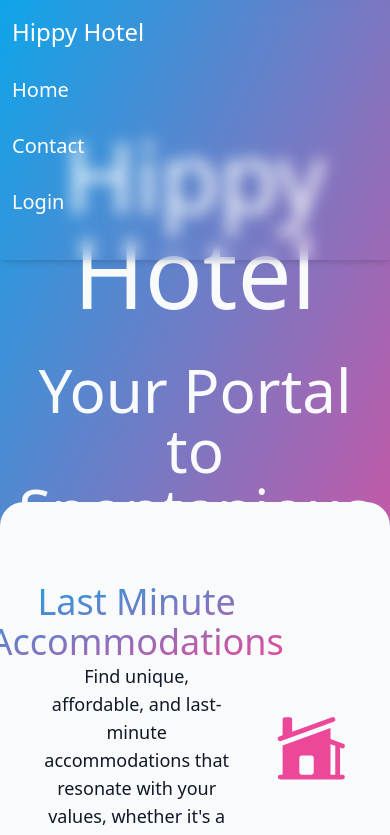
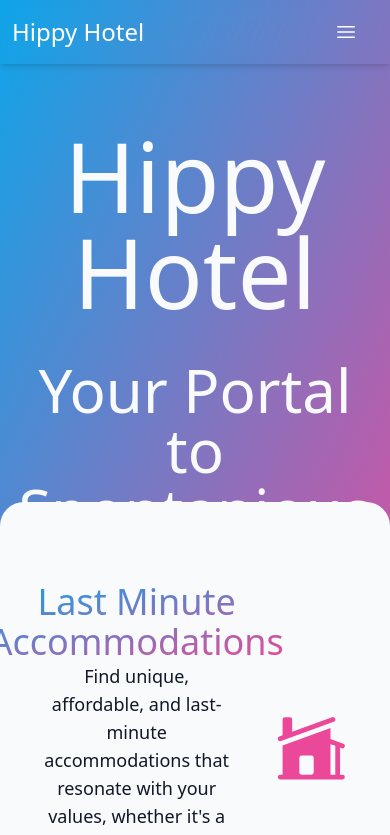
Before and after one commit to timosiu/Software-Project2023, a React (Vite) app in the folder frontend/: page / in a window 390 px wide. Shown: the top 835 px of the page. Built offline with nearby package versions, Linux system fonts and the light colour scheme.

Commit message:
initial navbar

```diff
--- a/frontend/src/navbar/Navbar.jsx
+++ b/frontend/src/navbar/Navbar.jsx
@@ -1,4 +1,9 @@
+import { useState } from "react";
+import { Bars3Icon, XMarkIcon } from "@heroicons/react/24/outline";
+
 const Navbar = () => {
+  const [menuOpen, setMenuOpen] = useState(false);
+
   const Links = [
     { name: "Home", link: "/" },
     { name: "Contact", link: "/" },
@@ -8,7 +13,7 @@ const Navbar = () => {
   return (
     <div className="shadow-md w-full fixed top-0 left-0">
       <div
-        className="md:flex items-center justify-between backdrop-blur backdrop-brightness-2xl py-4
+        className="md:flex items-center justify-between backdrop-blur  py-4
       md:px-4 px-3"
       >
         <div
@@ -17,7 +22,13 @@ const Navbar = () => {
         >
           <a href={"/"}>Hippy Hotel</a>
         </div>
-        <ul className="md:flex md:items-center">
+        <div
+          onClick={() => setMenuOpen(!menuOpen)}
+          className="w-6 text-white hover:text-slate-300 duration-500 md:hidden cursor-pointer absolute right-8 top-5"
+        >
+          {menuOpen ? <XMarkIcon /> : <Bars3Icon />}
+        </div>
+        <ul className={`md:flex md:items-center  ${menuOpen ? "" : "hidden"}`}>
           {Links.map((link) => (
             <li key={link.name} className="md:ml-8 text-xl md:my-1 my-7">
               <a
```
